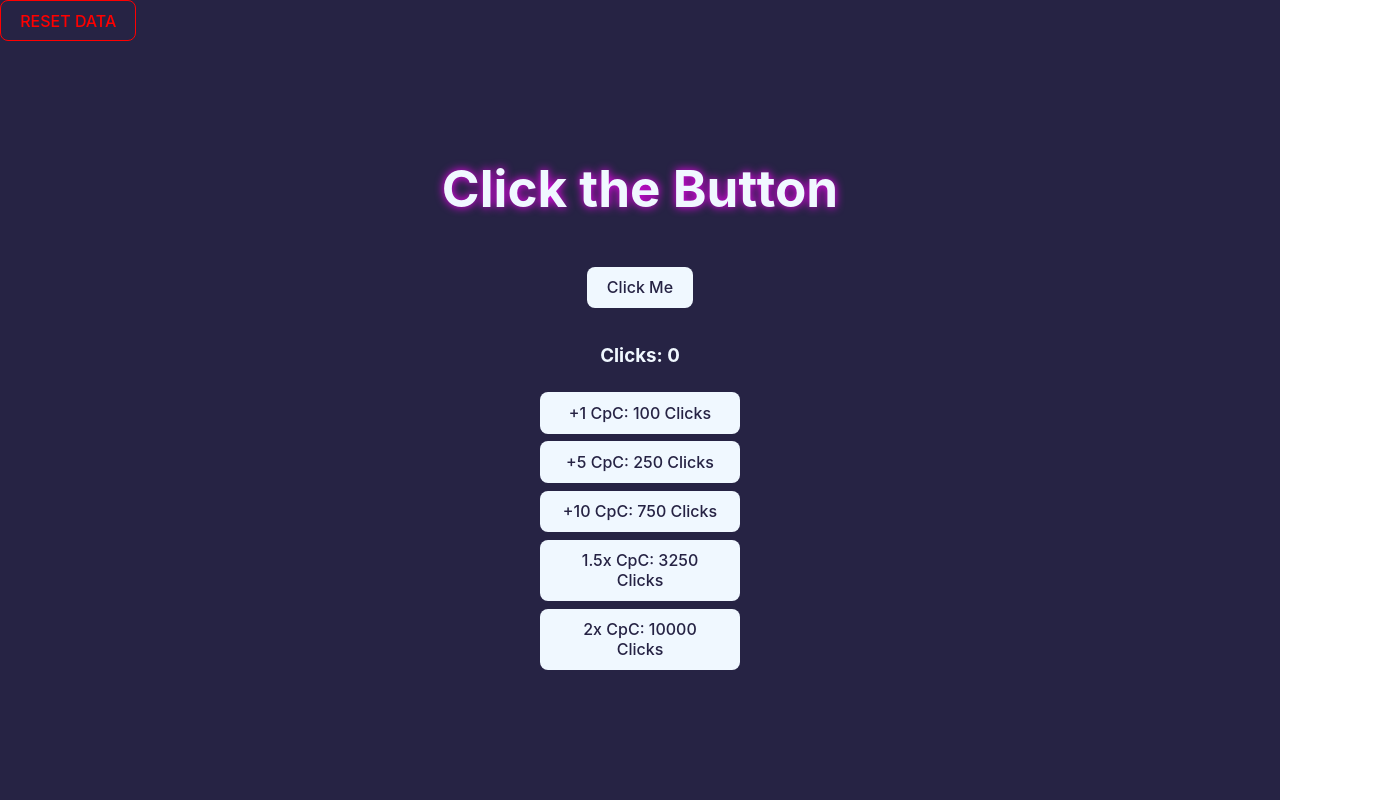
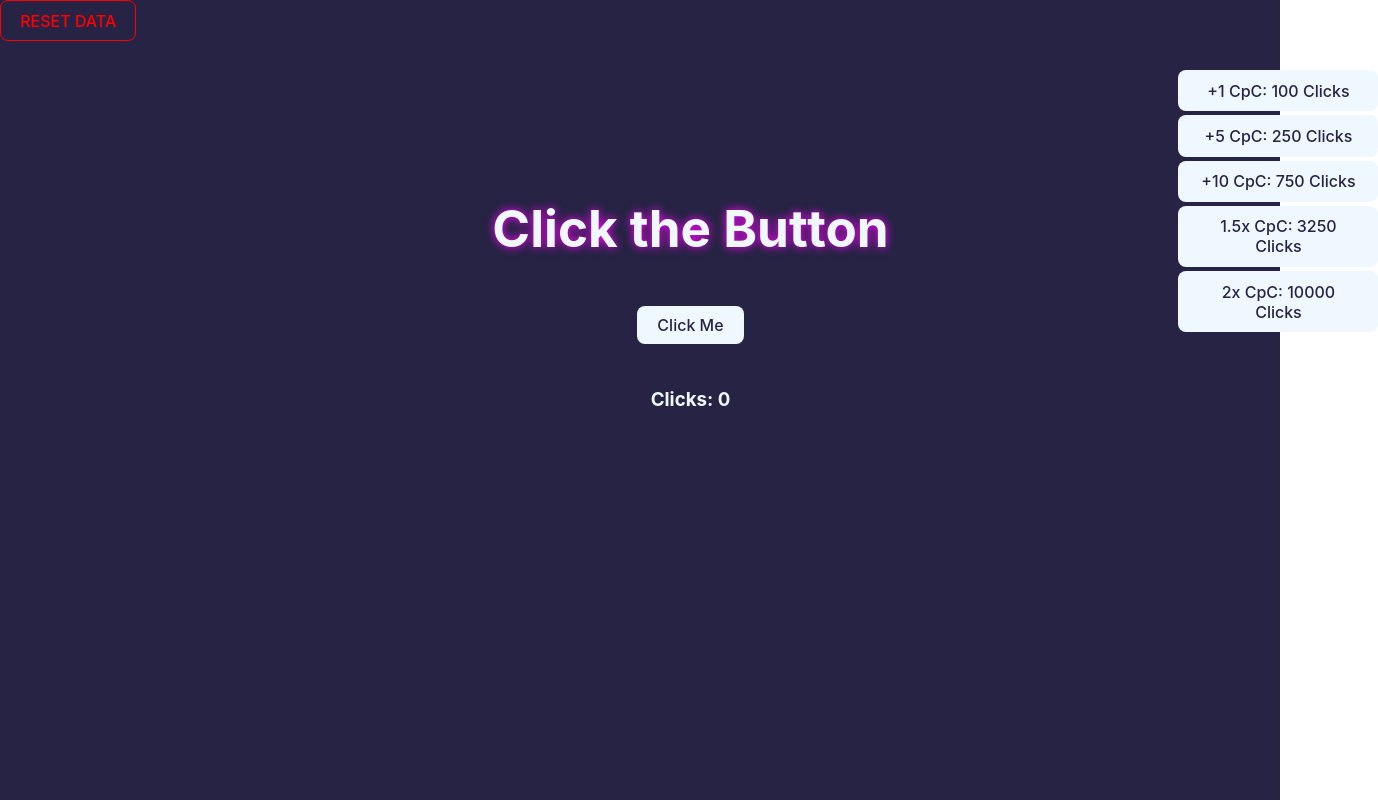
Before and after one commit to GltchyFX/Clicker-Game, a React (Vite) app in the folder Client/: page / in a window 1280 px wide. Shown: the whole page, 1378 px wide, since content can reach past the window. Built offline with nearby package versions, Linux system fonts and the light colour scheme.

Commit message:
finally managed to place the upgrades in the top right

```diff
--- a/Client/src/App.css
+++ b/Client/src/App.css
@@ -1,9 +1,16 @@
-#root {
+/*
+/ This is the most annoying thing I've ever done.
+/ I didn't think I'd have this much of a struggle with CSS.
+/ I started this project to learn React; it's transformed into learning CSS.
+/ I used to know how this worked but now I'm completely lost.
+*/
+
+/* #root {
   max-width: 1280px;
   margin: 0 auto;
   padding: 2rem;
   text-align: center;
-}
+} */
 
 body {
   background-color: #262344;
@@ -14,8 +21,19 @@ button {
   cursor: pointer;
 }
 
+.mainUI {
+  z-index: -0 !important;
+  position: relative;
+  left: 100%;
+  max-width: 1280px;
+  margin: 0 auto;
+  padding: 2rem;
+  text-align: center;
+}
+
 .instructionHeader {
   color: aliceblue;
+  margin-top: 25%;
   margin-bottom: 50px;
   text-shadow: 0px 0px 10px rgb(255, 0, 255);
 }
@@ -26,7 +44,8 @@ button {
 
 .clickButton {
   background-color: aliceblue;
-  margin-bottom: 15px;
+  padding-block: 2%;
+  margin-bottom: 6%;
 }
 
 .clickButton:hover {
@@ -34,16 +53,17 @@ button {
 }
 
 .upgradesUI {
-  max-width: 200px;
-  min-width: 200px;
-  margin: 1%;
-  /* position: absolute;
-  top: 0%;
-  right: 0%; */
+  z-index: 1 !important;
+  width: 200px;
+  display: block;
+  position: sticky;
+  margin-left: 256%;
+  bottom: 62%;
 }
 
 .upgradeButton {
-  position: inherit;
+  width: 200px;
+  margin: 1% auto;
   background-color: aliceblue;
 }
 
--- a/Client/src/MainInterface.jsx
+++ b/Client/src/MainInterface.jsx
@@ -1,20 +1,22 @@
 // eslint-disable-next-line react/prop-types
 export default function MainInterface({clicks, onButtonClick}){
   return(
-    <div>
+    <div
+      className='mainUI'
+    >
       <h1
-        className='mainUI instructionHeader'
+        className='instructionHeader'
       >
         Click the Button
       </h1>
       <button
-        className='mainUI clickButton'
+        className='clickButton'
         onClick={onButtonClick}
       >
         Click Me
       </button>
       <h3
-        className='mainUI clicksHeader'
+        className='clicksHeader'
       >
         Clicks: {clicks}
       </h3>
--- a/Client/src/UpgradeButtons.jsx
+++ b/Client/src/UpgradeButtons.jsx
@@ -3,7 +3,7 @@ export default function UpgradeButtons({id, CPCIncrement, price, onButtonClick})
   return(
     <div>
       <button
-        className='upgradesUI upgradeButton'
+        className='upgradeButton'
         id={id}
         onClick={onButtonClick}
         >
--- a/Client/src/UpgradesInterface.jsx
+++ b/Client/src/UpgradesInterface.jsx
@@ -3,7 +3,9 @@ import UpgradeButtons from "./UpgradeButtons";
 // eslint-disable-next-line react/prop-types
 export default function UpgradesInterface({price, onButtonClick}){
   return(
-    <div>
+    <div
+      className='upgradesUI'
+    >
       <UpgradeButtons id={0} CPCIncrement={"+1"} price={price} onButtonClick={() => onButtonClick(0)} />
       <UpgradeButtons id={1} CPCIncrement={"+5"} price={price} onButtonClick={() => onButtonClick(1)}/>
       <UpgradeButtons id={2} CPCIncrement={"+10"} price={price} onButtonClick={() => onButtonClick(2)}/>
```
